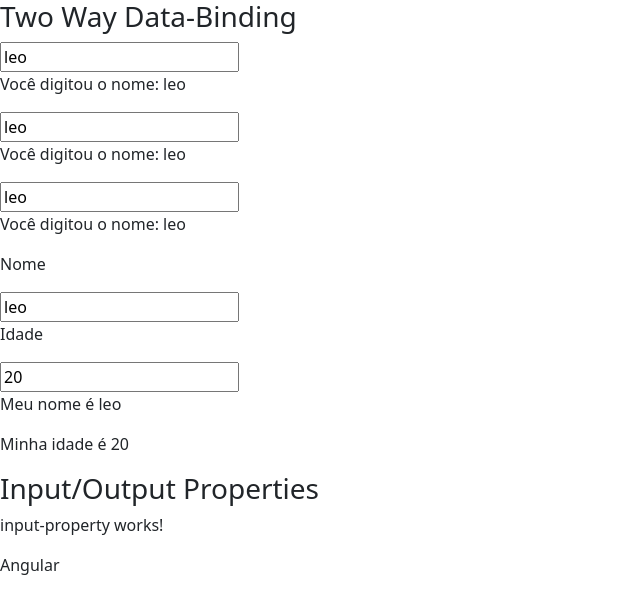
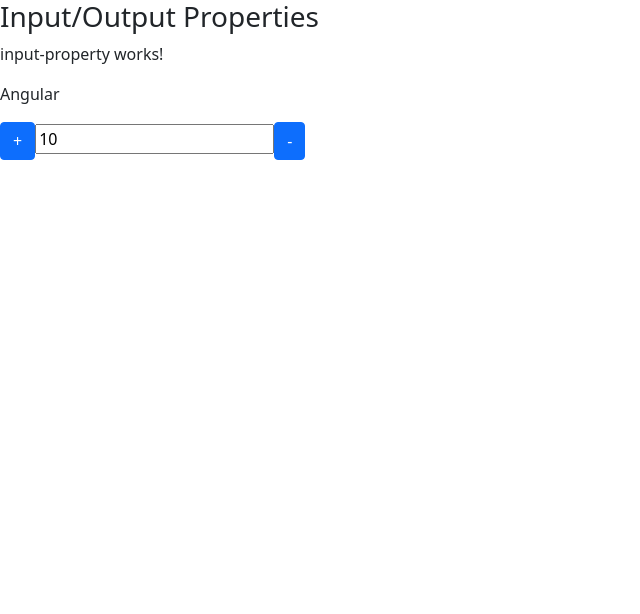
Before and after one commit to leorv/AngularCompleto, an Angular app in the folder data-binding/: page / in a window 1280 px wide. Shown: the top 614 px of the page, without its empty margins (0-640 px from the left). Built offline with nearby package versions, Linux system fonts and the light colour scheme.

Commit message:
Output properties, usando event emitter.

```diff
--- a/data-binding/src/app/app.module.ts
+++ b/data-binding/src/app/app.module.ts
@@ -6,12 +6,14 @@ import { AppRoutingModule } from './app-routing.module';
 import { AppComponent } from './app.component';
 import { DataBindingComponent } from './data-binding/data-binding.component';
 import { InputPropertyComponent } from './input-property/input-property.component';
+import { OutputPropertyComponent } from './output-property/output-property.component';
 
 @NgModule({
   declarations: [
     AppComponent,
     DataBindingComponent,
-    InputPropertyComponent
+    InputPropertyComponent,
+    OutputPropertyComponent
   ],
   imports: [
     BrowserModule,
--- a/data-binding/src/app/data-binding/data-binding.component.html
+++ b/data-binding/src/app/data-binding/data-binding.component.html
@@ -1,6 +1,6 @@
-<section class="two-way-databinding">
+<!-- <section class="two-way-databinding">
     <article>
-        <h3>Two Way Data-Binding</h3>
+        <h3>Two Way Data-Binding</h3> -->
 
         <!--
             USAR FORMSMODULE NO APP MODULE
@@ -25,7 +25,7 @@
 
 
         <!-- No ngModelChange, não precisamos do target.value, pois neste caso o Angular já sabe obter o valor do evento. -->
-        <div>
+        <!-- <div>
             <input type="text" [ngModel]="nome" (ngModelChange)="nome = $event" />
         </div>
         <p>Você digitou o nome: {{ nome }}</p>
@@ -33,7 +33,7 @@
         <div>
             <input type="text" [(ngModel)]="nome">
             <p>Você digitou o nome: {{ nome }}</p>
-        </div>
+        </div> -->
 
         <!-- Forma canônica bind-nome da propriedade.
             Ex: <img [src]="urlImagem">
@@ -47,7 +47,7 @@
             <input type="text" bindon-ngModel="nome">
         -->
 
-        <div>
+        <!-- <div>
             <input type="text" bindon-ngModel="nome">
             <p>Você digitou o nome: {{ nome }}</p>
         </div>
@@ -63,12 +63,15 @@
 
         </div>
     </article>
-</section>
+</section> -->
 
 <section>
     <article>
         <h3>Input/Output Properties</h3>
         <app-curso [nome]="nomeDoCurso"></app-curso>
         <!-- Acima estamos passando um objeto ou variável do data-binding component para o input-property component-->
+
+        <!-- Note que abaixo estou passando um valor fixo, hard coded, então não preciso usar o property binding-->
+        <contador [valor]="valorInicial" (mudouValor)="onMudouValor($event)"></contador>
     </article>
 </section>
--- a/data-binding/src/app/data-binding/data-binding.component.ts
+++ b/data-binding/src/app/data-binding/data-binding.component.ts
@@ -22,6 +22,12 @@ export class DataBindingComponent implements OnInit {
     pessoa: any = {
         nome: 'leo',
         idade: 20
+    }
+
+    valorInicial: number = 10;
+
+    onMudouValor(evento: any){
+        console.log(evento.novoValor);
     }
 
     constructor() { }
--- /dev/null
+++ b/data-binding/src/app/output-property/output-property.component.html
@@ -0,0 +1,5 @@
+<div>
+    <button class="btn btn-primary" (click)="incrementa()">+</button>
+    <input type="text" [value]="valor" readonly>
+    <button class="btn btn-primary" (click)="decrementa()">-</button>
+</div>
--- /dev/null
+++ b/data-binding/src/app/output-property/output-property.component.ts
@@ -0,0 +1,30 @@
+import { Component, EventEmitter, Input, OnInit, Output } from '@angular/core';
+
+@Component({
+    selector: 'contador',
+    templateUrl: './output-property.component.html',
+    styleUrls: ['./output-property.component.css']//,
+    // outputs: ['mudouValor]
+})
+export class OutputPropertyComponent implements OnInit {
+
+    @Input() valor: number = 0;
+
+    @Output() mudouValor = new EventEmitter();
+
+    incrementa() {
+        this.valor++;
+        this.mudouValor.emit({novoValor: this.valor});
+    }
+
+    decrementa() {
+        this.valor--;
+        this.mudouValor.emit({novoValor: this.valor});
+    }
+
+    constructor() { }
+
+    ngOnInit(): void {
+    }
+
+}
```
Also changed, not shown: data-binding/src/app/output-property/output-property.component.css (added), 1 other file (tests, documents, lock files or other folders).
